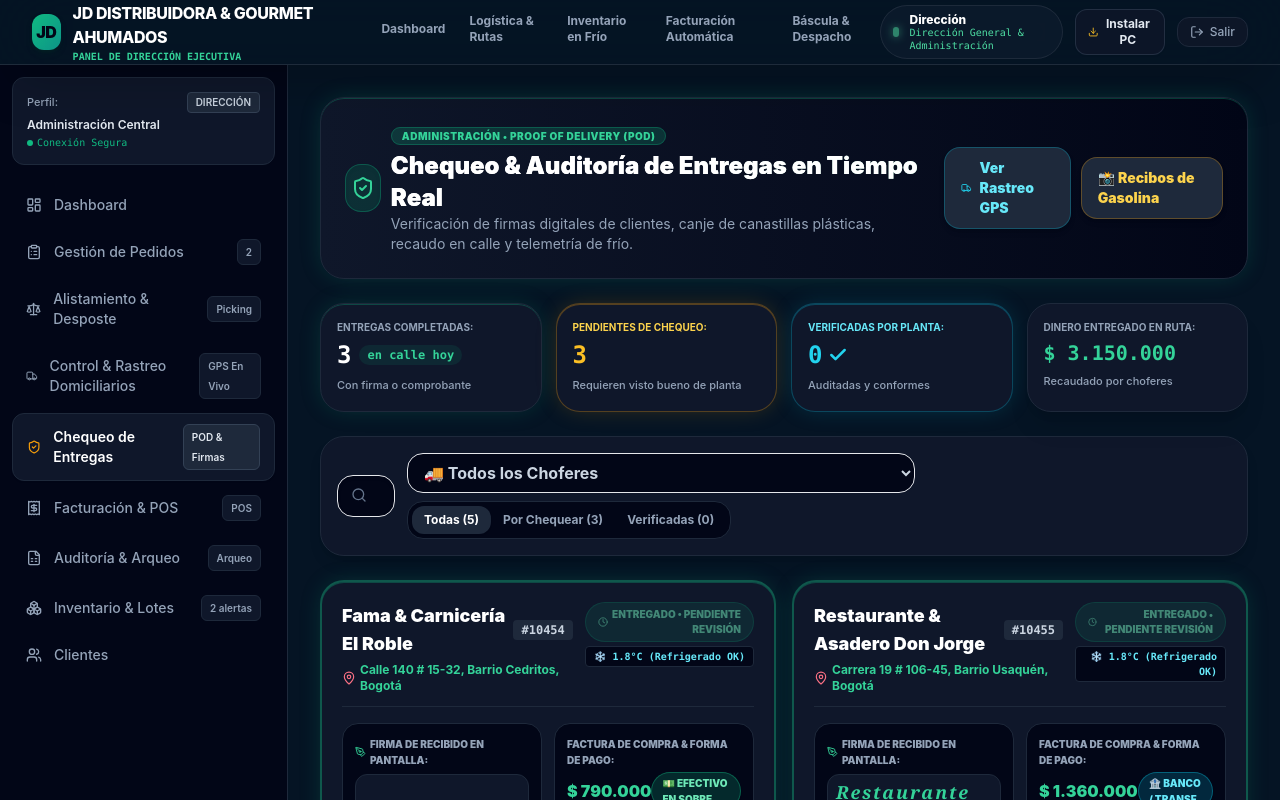
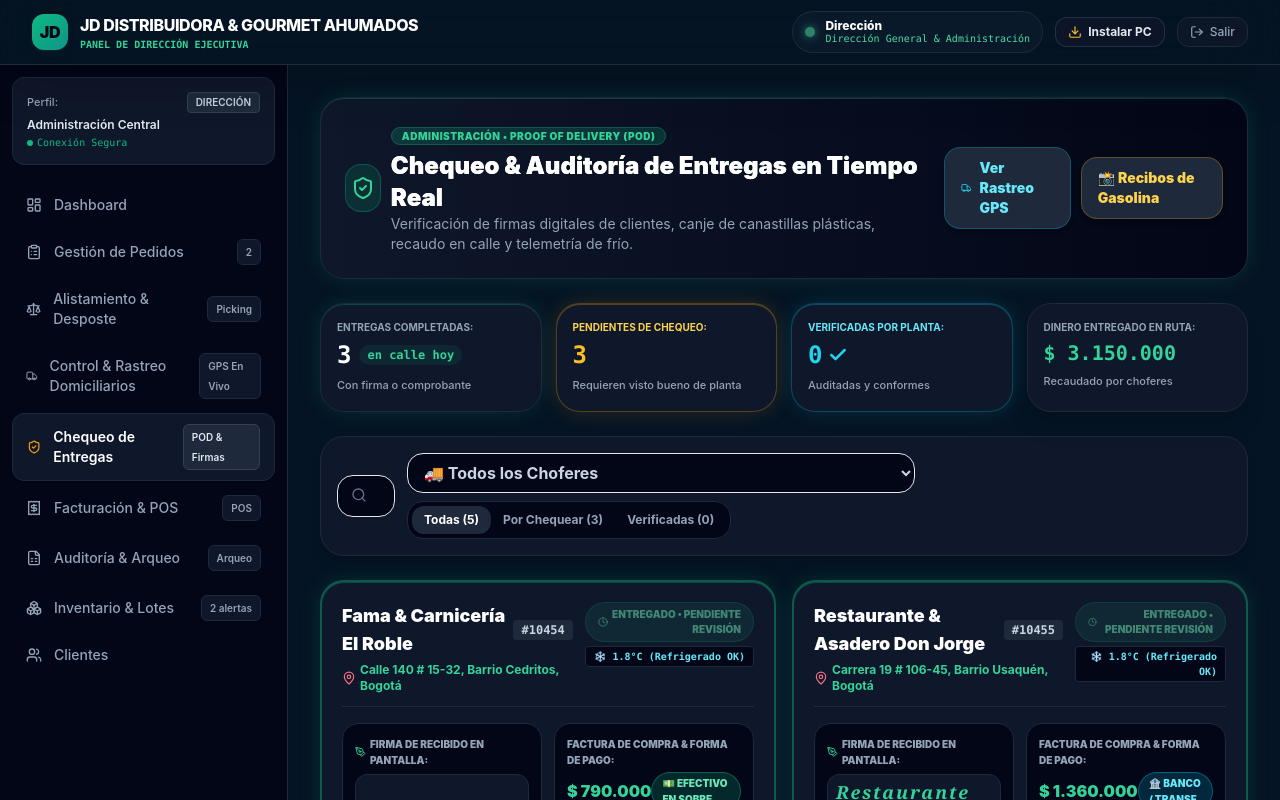
Before and after one commit to S3baz94/jd-distribuidora, a Next.js app: page /admin/entregas in a window 1280 px wide. Both pictures are taken after a click on the button "⚡ Ingreso Rápido (Clave: direccion2026)". Shown: the top 800 px of the page. Built offline with nearby package versions, Linux system fonts and the light colour scheme.

Commit message:
fix(admin): remover menu superior horizontal redundante conservando barra lateral izquierda

```diff
--- a/src/components/admin/AdminHeader.tsx
+++ b/src/components/admin/AdminHeader.tsx
@@ -2,7 +2,6 @@
 
 import React, { useState, useEffect } from "react";
 import Link from "next/link";
-import { usePathname } from "next/navigation";
 import { useApp } from "@/context/AppContext";
 import { AdminAuthService, AdminUserProfile } from "@/services/authService";
 import {
@@ -28,8 +27,6 @@ export const AdminHeader: React.FC<AdminHeaderProps> = ({ onToggleSidebar }) =>
     showToast("Sesión administrativa cerrada", "info");
     window.location.reload();
   };
-
-  const pathname = usePathname();
 
   return (
     <header className="sticky top-0 z-50 bg-[#051424]/90 backdrop-blur-2xl text-white border-b border-white/10 shadow-2xl">
@@ -59,60 +56,6 @@ export const AdminHeader: React.FC<AdminHeaderProps> = ({ onToggleSidebar }) =>
                 </span>
               </div>
             </Link>
-
-            {/* Desktop Navigation Links matching Stitch */}
-            <nav className="hidden md:flex items-center gap-6 ml-4">
-              <Link
-                href="/admin"
-                className={`text-xs font-bold transition-colors pb-1 border-b-2 ${
-                  pathname === "/admin"
-                    ? "text-[#4edea3] border-[#4edea3]"
-                    : "text-slate-400 border-transparent hover:text-white"
-                }`}
-              >
-                Dashboard
-              </Link>
-              <Link
-                href="/admin/rutas"
-                className={`text-xs font-bold transition-colors pb-1 border-b-2 ${
-                  pathname === "/admin/rutas"
-                    ? "text-[#4edea3] border-[#4edea3]"
-                    : "text-slate-400 border-transparent hover:text-white"
-                }`}
-              >
-                Logística & Rutas
-              </Link>
-              <Link
-                href="/admin/inventario"
-                className={`text-xs font-bold transition-colors pb-1 border-b-2 ${
-                  pathname === "/admin/inventario"
-                    ? "text-[#4edea3] border-[#4edea3]"
-                    : "text-slate-400 border-transparent hover:text-white"
-                }`}
-              >
-                Inventario en Frío
-              </Link>
-              <Link
-                href="/admin/facturacion"
-                className={`text-xs font-bold transition-colors pb-1 border-b-2 ${
-                  pathname === "/admin/facturacion"
-                    ? "text-[#4edea3] border-[#4edea3]"
-                    : "text-slate-400 border-transparent hover:text-white"
-                }`}
-              >
-                Facturación Automática
-              </Link>
-              <Link
-                href="/admin/alistamiento"
-                className={`text-xs font-bold transition-colors pb-1 border-b-2 ${
-                  pathname === "/admin/alistamiento"
-                    ? "text-[#4edea3] border-[#4edea3]"
-                    : "text-slate-400 border-transparent hover:text-white"
-                }`}
-              >
-                Báscula & Despacho
-              </Link>
-            </nav>
           </div>
 
           {/* Right: Active Profile, Download PC & Logout */}
```
Also changed, not shown: 1 other file (tests, documents, lock files or other folders).
